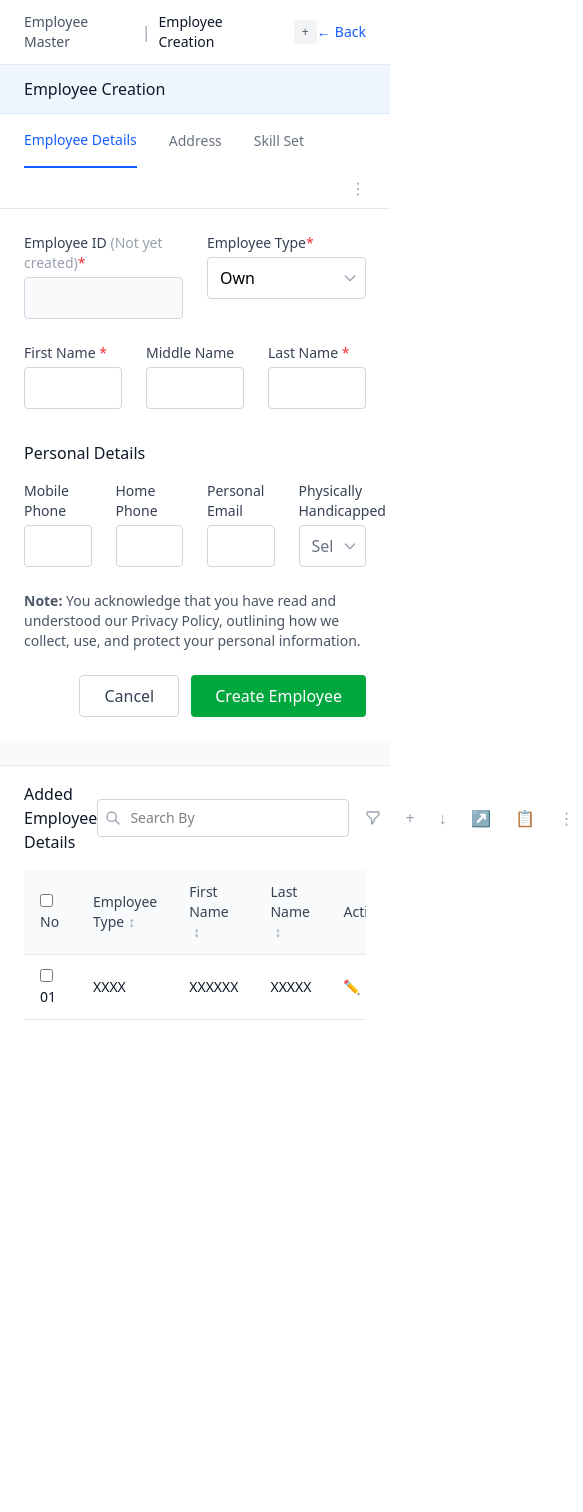
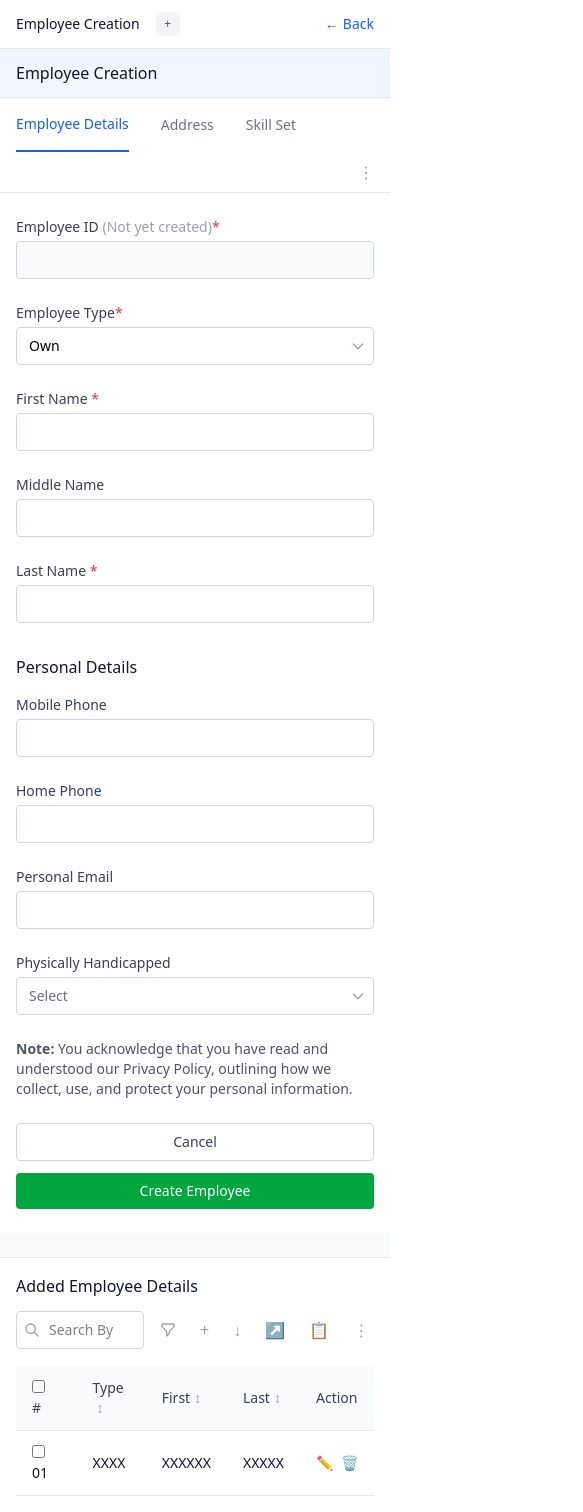
Before and after one commit to archanaprabhat/employee-form, a React (Vite) app in the folder employee-ui/: page / in a window 390 px wide. Shown: the whole page, 583 px wide, since content can reach past the window. Before the commit the page ends 1036 px from the top, so only its background shows below. Built offline with nearby package versions, Linux system fonts and the light colour scheme.

Commit message:
Implement responsiveness

```diff
--- a/employee-ui/src/App.jsx
+++ b/employee-ui/src/App.jsx
@@ -33,10 +33,10 @@ const EmployeeCreationForm = () => {
     <div className="min-h-screen bg-gray-50">
       {/* Header */}
       <div className="bg-white border-b border-gray-200">
-        <div className="px-6 py-3 flex items-center justify-between">
+        <div className="px-4 py-3 flex items-center justify-between">
           <div className="flex items-center space-x-2">
-            <span className="text-gray-600 text-sm">Employee Master</span>
-            <span className="text-gray-400">|</span>
+            <span className="text-gray-600 text-sm hidden sm:inline">Employee Master</span>
+            <span className="text-gray-400 hidden sm:inline">|</span>
             <span className="text-gray-900 text-sm font-medium">Employee Creation</span>
             <button className="ml-2 w-6 h-6 bg-gray-100 rounded flex items-center justify-center text-gray-600 text-xs">
               +
@@ -50,22 +50,22 @@ const EmployeeCreationForm = () => {
 
       {/* Blue header bar */}
       <div className="bg-blue-50 border-b border-blue-100">
-        <div className="px-6 py-3">
-          <h1 className="text-gray-900 font-medium">Employee Creation</h1>
+        <div className="px-4 py-3">
+          <h1 className="text-gray-900 font-medium text-base">Employee Creation</h1>
         </div>
       </div>
 
       {/* Tabs */}
       <div className="bg-white border-b border-gray-200">
-        <div className="px-6">
-          <div className="flex space-x-8">
-            <button className="py-4 text-blue-600 border-b-2 border-blue-600 font-medium text-sm">
+        <div className="px-4">
+          <div className="flex space-x-8 overflow-x-auto">
+            <button className="py-4 text-blue-600 border-b-2 border-blue-600 font-medium text-sm whitespace-nowrap">
               Employee Details
             </button>
-            <button className="py-4 text-gray-500 text-sm hover:text-gray-700">
+            <button className="py-4 text-gray-500 text-sm hover:text-gray-700 whitespace-nowrap">
               Address
             </button>
-            <button className="py-4 text-gray-500 text-sm hover:text-gray-700">
+            <button className="py-4 text-gray-500 text-sm hover:text-gray-700 whitespace-nowrap">
               Skill Set
             </button>
           </div>
@@ -77,9 +77,9 @@ const EmployeeCreationForm = () => {
 
       {/* Form Content */}
       <div className="bg-white">
-        <div className="px-6 py-6">
+        <div className="px-4 py-6">
           {/* First Row - Employee ID and Type */}
-          <div className="grid grid-cols-2 gap-6 mb-6">
+          <div className="grid grid-cols-1 sm:grid-cols-2 gap-6 mb-6">
             <div>
               <label className="block text-sm text-gray-700 mb-1">
                 Employee ID <span className="text-gray-400">(Not yet created)</span><span className="text-red-500">*</span>
@@ -89,7 +89,7 @@ const EmployeeCreationForm = () => {
                 name="employeeId"
                 value={formData.employeeId}
                 onChange={handleInputChange}
-                className="w-full px-3 py-2 border border-gray-300 rounded bg-gray-50 text-gray-500"
+                className="w-full px-3 py-2 border border-gray-300 rounded bg-gray-50 text-gray-500 text-sm"
                 disabled
               />
             </div>
@@ -102,7 +102,7 @@ const EmployeeCreationForm = () => {
                   name="employeeType"
                   value={formData.employeeType}
                   onChange={handleInputChange}
-                  className="w-full px-3 py-2 border border-gray-300 rounded appearance-none bg-white pr-8"
+                  className="w-full px-3 py-2 border border-gray-300 rounded appearance-none bg-white pr-8 text-sm"
                 >
                   <option value="Own">Own</option>
                   <option value="Contract">Contract</option>
@@ -118,7 +118,7 @@ const EmployeeCreationForm = () => {
           </div>
 
           {/* Second Row - Names */}
-          <div className="grid grid-cols-3 gap-6 mb-8">
+          <div className="grid grid-cols-1 sm:grid-cols-3 gap-6 mb-8">
             <div>
               <label className="block text-sm text-gray-700 mb-1">
                 First Name <span className="text-red-500">*</span>
@@ -128,7 +128,7 @@ const EmployeeCreationForm = () => {
                 name="firstName"
                 value={formData.firstName}
                 onChange={handleInputChange}
-                className="w-full px-3 py-2 border border-gray-300 rounded"
+                className="w-full px-3 py-2 border border-gray-300 rounded text-sm"
               />
             </div>
             <div>
@@ -140,7 +140,7 @@ const EmployeeCreationForm = () => {
                 name="middleName"
                 value={formData.middleName}
                 onChange={handleInputChange}
-                className="w-full px-3 py-2 border border-gray-300 rounded"
+                className="w-full px-3 py-2 border border-gray-300 rounded text-sm"
               />
             </div>
             <div>
@@ -152,17 +152,17 @@ const EmployeeCreationForm = () => {
                 name="lastName"
                 value={formData.lastName}
                 onChange={handleInputChange}
-                className="w-full px-3 py-2 border border-gray-300 rounded"
+                className="w-full px-3 py-2 border border-gray-300 rounded text-sm"
               />
             </div>
           </div>
 
           {/* Personal Details Section */}
           <div className="mb-6">
-            <h3 className="text-gray-900 font-medium mb-4">Personal Details</h3>
+            <h3 className="text-gray-900 font-medium mb-4 text-base">Personal Details</h3>
 
             {/* Third Row - Contact Info */}
-            <div className="grid grid-cols-4 gap-6">
+            <div className="grid grid-cols-1 sm:grid-cols-2 lg:grid-cols-4 gap-6">
               <div>
                 <label className="block text-sm text-gray-700 mb-1">
                   Mobile Phone
@@ -172,7 +172,7 @@ const EmployeeCreationForm = () => {
                   name="mobilePhone"
                   value={formData.mobilePhone}
                   onChange={handleInputChange}
-                  className="w-full px-3 py-2 border border-gray-300 rounded"
+                  className="w-full px-3 py-2 border border-gray-300 rounded text-sm"
                 />
               </div>
               <div>
@@ -184,7 +184,7 @@ const EmployeeCreationForm = () => {
                   name="homePhone"
                   value={formData.homePhone}
                   onChange={handleInputChange}
-                  className="w-full px-3 py-2 border border-gray-300 rounded"
+                  className="w-full px-3 py-2 border border-gray-300 rounded text-sm"
                 />
               </div>
               <div>
@@ -196,7 +196,7 @@ const EmployeeCreationForm = () => {
                   name="personalEmail"
                   value={formData.personalEmail}
                   onChange={handleInputChange}
-                  className="w-full px-3 py-2 border border-gray-300 rounded"
+                  className="w-full px-3 py-2 border border-gray-300 rounded text-sm"
                 />
               </div>
               <div>
@@ -208,7 +208,7 @@ const EmployeeCreationForm = () => {
                     name="physicallyHandicapped"
                     value={formData.physicallyHandicapped}
                     onChange={handleInputChange}
-                    className="w-full px-3 py-2 border border-gray-300 rounded appearance-none bg-white pr-8 text-gray-500"
+                    className="w-full px-3 py-2 border border-gray-300 rounded appearance-none bg-white pr-8 text-gray-500 text-sm"
                   >
                     <option value="">Select</option>
                     <option value="Yes">Yes</option>
@@ -233,16 +233,16 @@ const EmployeeCreationForm = () => {
           </div>
 
           {/* Action Buttons */}
-          <div className="flex justify-end space-x-3">
+          <div className="flex flex-col sm:flex-row justify-end space-y-3 sm:space-y-0 sm:space-x-3">
             <button
               onClick={handleCancel}
-              className="px-6 py-2 border border-gray-300 text-gray-700 rounded hover:bg-gray-50"
+              className="w-full sm:w-auto px-6 py-2 border border-gray-300 text-gray-700 rounded hover:bg-gray-50 text-sm"
             >
               Cancel
             </button>
             <button
               onClick={handleCreate}
-              className="px-6 py-2 bg-green-600 text-white rounded hover:bg-green-700"
+              className="w-full sm:w-auto px-6 py-2 bg-green-600 text-white rounded hover:bg-green-700 text-sm"
             >
               Create Employee
             </button>
@@ -252,52 +252,56 @@ const EmployeeCreationForm = () => {
 
       {/* Employee Table Section */}
       <div className="bg-white mt-6">
-        <div className="px-6 py-4 border-t border-gray-200">
-          <div className="flex items-center justify-between mb-4">
-            <h3 className="text-gray-900 font-medium">Added Employee Details</h3>
-            <div className="flex items-center space-x-2">
-              <div className="relative">
+        <div className="px-4 py-4 border-t border-gray-200">
+          <div className="flex flex-col sm:flex-row sm:items-center justify-between mb-4 space-y-3 sm:space-y-0">
+            <h3 className="text-gray-900 font-medium text-base">Added Employee Details</h3>
+            <div className="flex items-center space-x-2 overflow-x-auto">
+              <div className="relative flex-shrink-0">
                 <input
                   type="text"
                   placeholder="Search By"
-                  className="pl-8 pr-4 py-2 border border-gray-300 rounded text-sm"
+                  className="pl-8 pr-4 py-2 border border-gray-300 rounded text-sm w-32 sm:w-auto"
                 />
                 <svg className="w-4 h-4 text-gray-400 absolute left-2 top-1/2 transform -translate-y-1/2" fill="none" stroke="currentColor" viewBox="0 0 24 24">
                   <path strokeLinecap="round" strokeLinejoin="round" strokeWidth={2} d="M21 21l-6-6m2-5a7 7 0 11-14 0 7 7 0 0114 0z" />
                 </svg>
               </div>
-              <button className="p-2 text-gray-400 hover:text-gray-600">
+              <button className="p-2 text-gray-400 hover:text-gray-600 flex-shrink-0">
                 <svg className="w-4 h-4" fill="none" stroke="currentColor" viewBox="0 0 24 24">
                   <path strokeLinecap="round" strokeLinejoin="round" strokeWidth={2} d="M3 4a1 1 0 011-1h16a1 1 0 011 1v2.586a1 1 0 01-.293.707l-6.414 6.414a1 1 0 00-.293.707V17l-4 4v-6.586a1 1 0 00-.293-.707L3.293 7.293A1 1 0 013 6.586V4z" />
                 </svg>
               </button>
-              <button className="p-2 text-gray-400 hover:text-gray-600">+</button>
-              <button className="p-2 text-gray-400 hover:text-gray-600">↓</button>
-              <button className="p-2 text-gray-400 hover:text-gray-600">↗</button>
-              <button className="p-2 text-gray-400 hover:text-gray-600">📋</button>
-              <button className="p-2 text-gray-400 hover:text-gray-600">⋮</button>
+              <button className="p-2 text-gray-400 hover:text-gray-600 flex-shrink-0">+</button>
+              <button className="p-2 text-gray-400 hover:text-gray-600 flex-shrink-0">↓</button>
+              <button className="p-2 text-gray-400 hover:text-gray-600 flex-shrink-0">↗</button>
+              <button className="p-2 text-gray-400 hover:text-gray-600 flex-shrink-0">📋</button>
+              <button className="p-2 text-gray-400 hover:text-gray-600 flex-shrink-0">⋮</button>
             </div>
           </div>
 
           {/* Table */}
           <div className="overflow-x-auto">
-            <table className="w-full">
+            <table className="w-full min-w-full">
               <thead>
                 <tr className="bg-gray-50 border-b border-gray-200">
                   <th className="text-left py-3 px-4 text-sm font-medium text-gray-700">
                     <input type="checkbox" className="mr-2" />
-                    No
+                    <span className="hidden sm:inline">No</span>
+                    <span className="sm:hidden">#</span>
                   </th>
                   <th className="text-left py-3 px-4 text-sm font-medium text-gray-700">
-                    Employee Type
+                    <span className="hidden sm:inline">Employee Type</span>
+                    <span className="sm:hidden">Type</span>
                     <button className="ml-1 text-gray-400">↕</button>
                   </th>
                   <th className="text-left py-3 px-4 text-sm font-medium text-gray-700">
-                    First Name
+                    <span className="hidden sm:inline">First Name</span>
+                    <span className="sm:hidden">First</span>
                     <button className="ml-1 text-gray-400">↕</button>
                   </th>
                   <th className="text-left py-3 px-4 text-sm font-medium text-gray-700">
-                    Last Name
+                    <span className="hidden sm:inline">Last Name</span>
+                    <span className="sm:hidden">Last</span>
                     <button className="ml-1 text-gray-400">↕</button>
                   </th>
                   <th className="text-left py-3 px-4 text-sm font-medium text-gray-700">Action</th>
@@ -327,5 +331,4 @@ const EmployeeCreationForm = () => {
     </div>
   );
 };
-
 export default EmployeeCreationForm;
```
